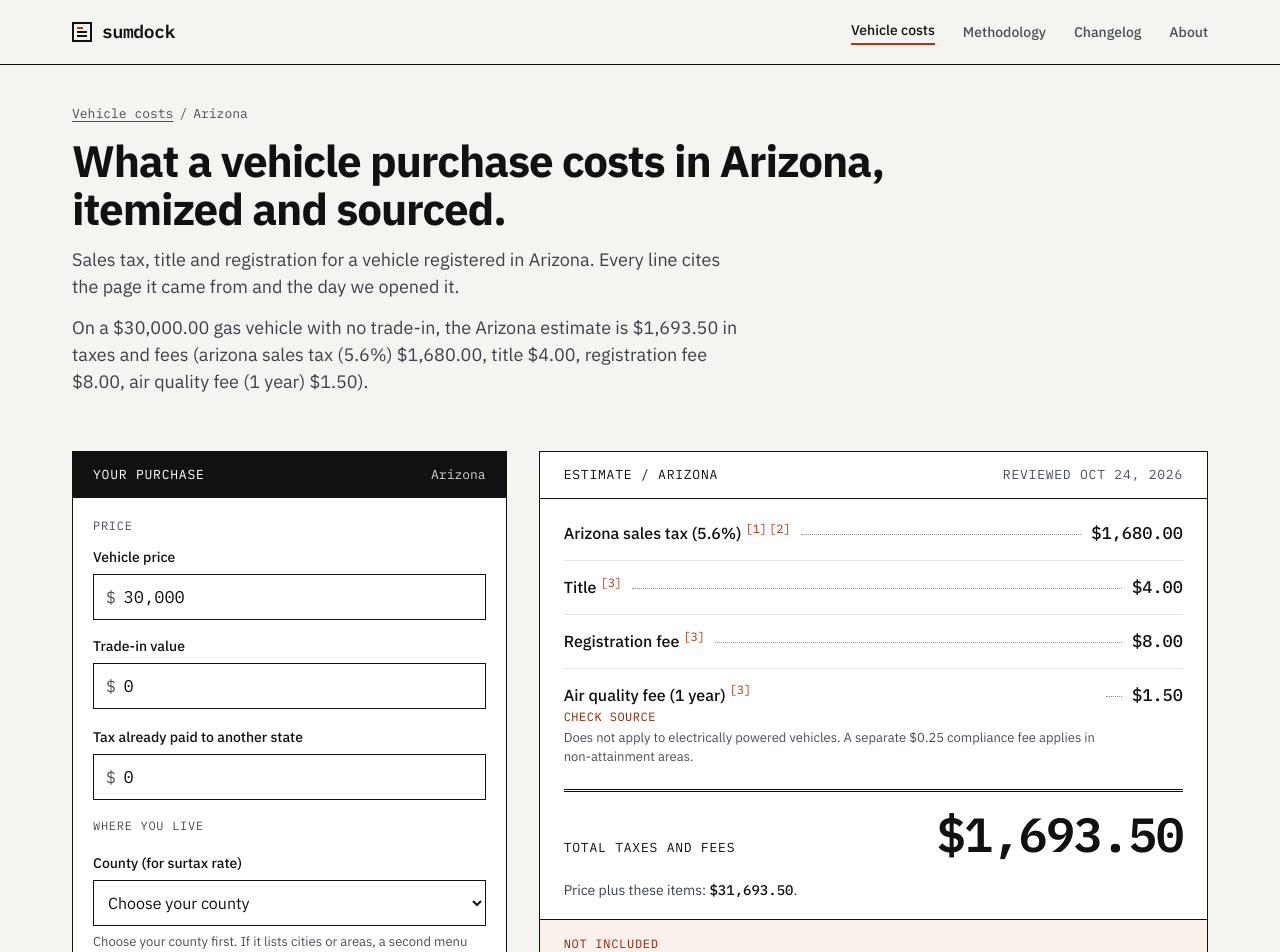
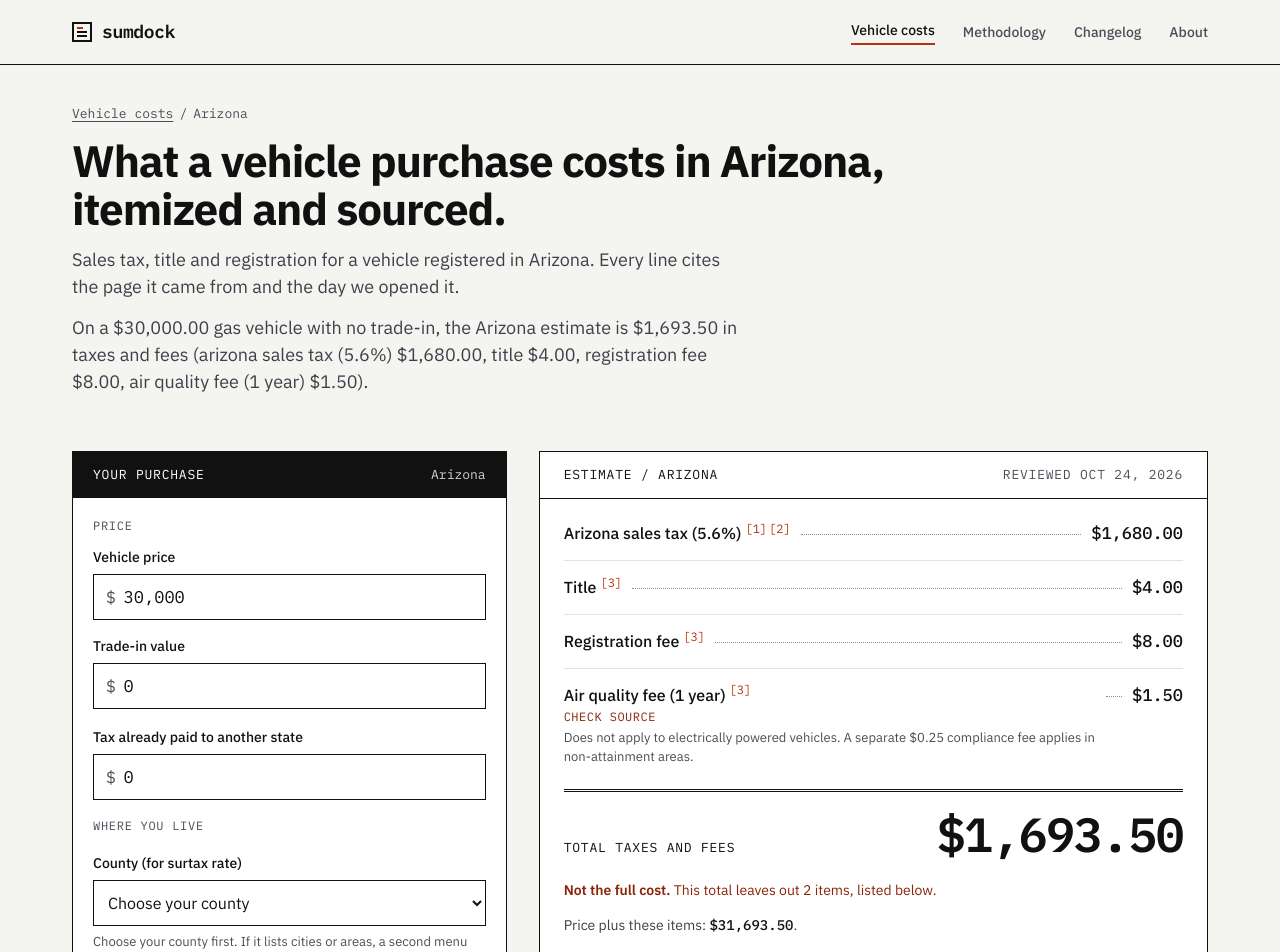
Before and after one commit to sanyamgargg/sumdock, a Next.js app: page /vehicle/arizona/ in a window 1280 px wide. Shown: the top 952 px of the page. Built offline with nearby package versions, Linux system fonts and the light colour scheme.

Commit message:
Make incomplete totals obvious: warning line under the total and clearer headings
Co-Authored-By: Claude Sonnet 5.5 <noreply@anthropic.com>
Claude-Session: https://claude.ai/code/session_01QtRmZZT5FMehUpMFfP3ccJ

```diff
--- a/app/styles/statement.css
+++ b/app/styles/statement.css
@@ -96,3 +96,9 @@
 
 .ad-slot { min-width: 0; }
 .ad-slot:empty:not(.ad-slot--reserved) { display: none; }
+
+.stmt__warn { margin: 0; padding: 0 16px 12px; color: var(--warn-ink); font-size: 14px; }
+.stmt__warn b { font-weight: 600; }
+@media (min-width: 600px) {
+  .stmt__warn { padding: 0 24px 14px; }
+}
--- a/components/StateContent.tsx
+++ b/components/StateContent.tsx
@@ -107,7 +107,7 @@ export default function StateContent({ state }: { state: StateData }) {
 
       {state.notes.length > 0 && (
         <section aria-labelledby="notcovered" className="leaves-out">
-          <div className="section-head"><h2 id="notcovered">What this calculator leaves out</h2></div>
+          <div className="section-head"><h2 id="notcovered">What this calculator does not cover</h2></div>
           <ul className="plain-list">{state.notes.map((n) => <li key={n}>{n}</li>)}</ul>
         </section>
       )}
--- a/components/Statement.tsx
+++ b/components/Statement.tsx
@@ -73,11 +73,16 @@ export default function Statement({
         <span className="stmt__total-label">{totalLabel}</span>
         <span className="stmt__total-amt">{usd(total)}</span>
       </div>
+      {excluded.length > 0 && (
+        <p className="stmt__warn">
+          <b>Not the full cost.</b> This total leaves out {excluded.length === 1 ? "1 item" : `${excluded.length} items`}, listed below.
+        </p>
+      )}
       {plus && <p className="stmt__plus">{plus}</p>}
 
       {excluded.length > 0 && (
         <div className="stmt__excl">
-          <h3>Not included</h3>
+          <h3>Costs not in this total</h3>
           <ul>
             {excluded.map((e) => (
               <li key={e.label}>
```
